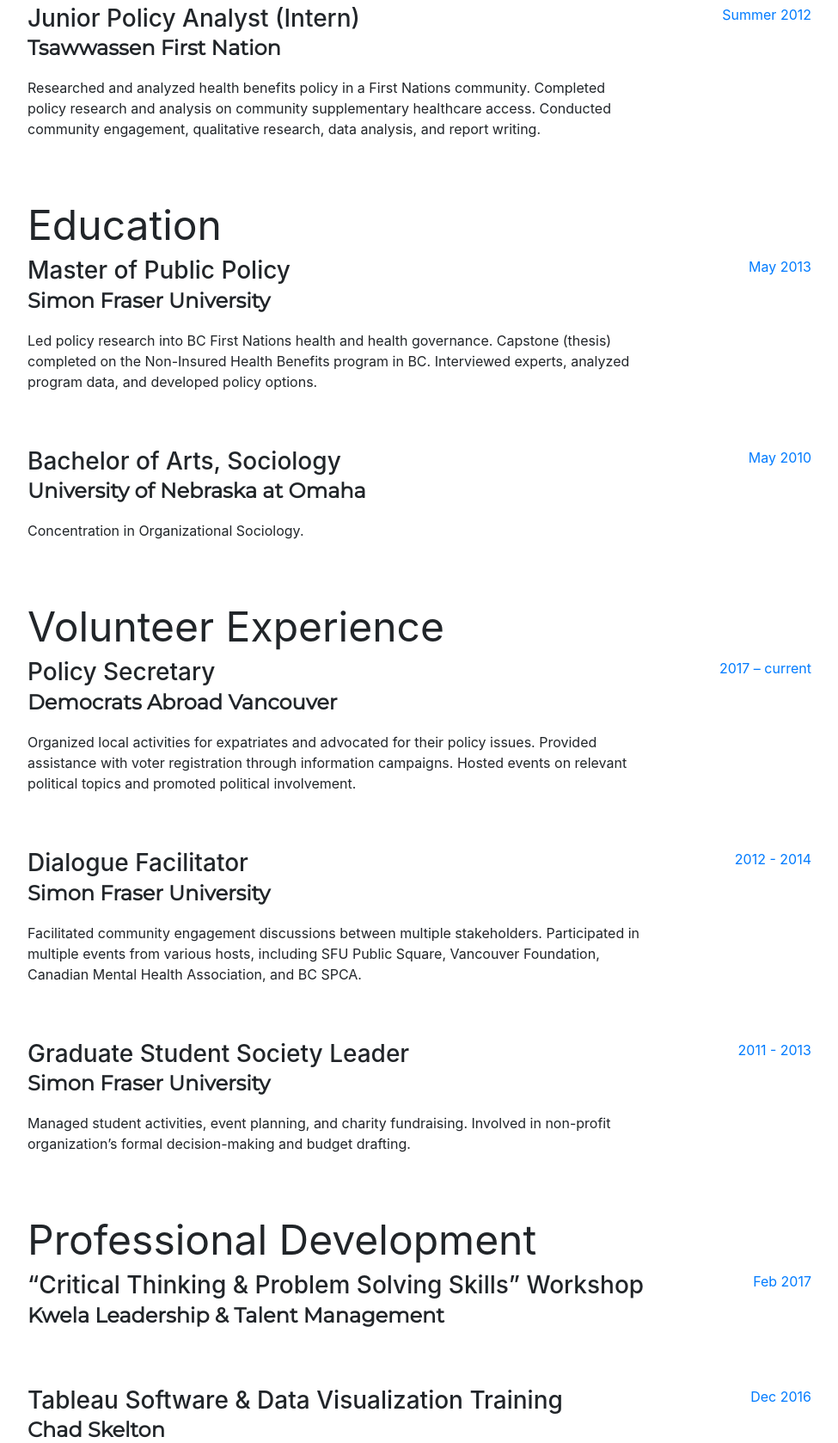
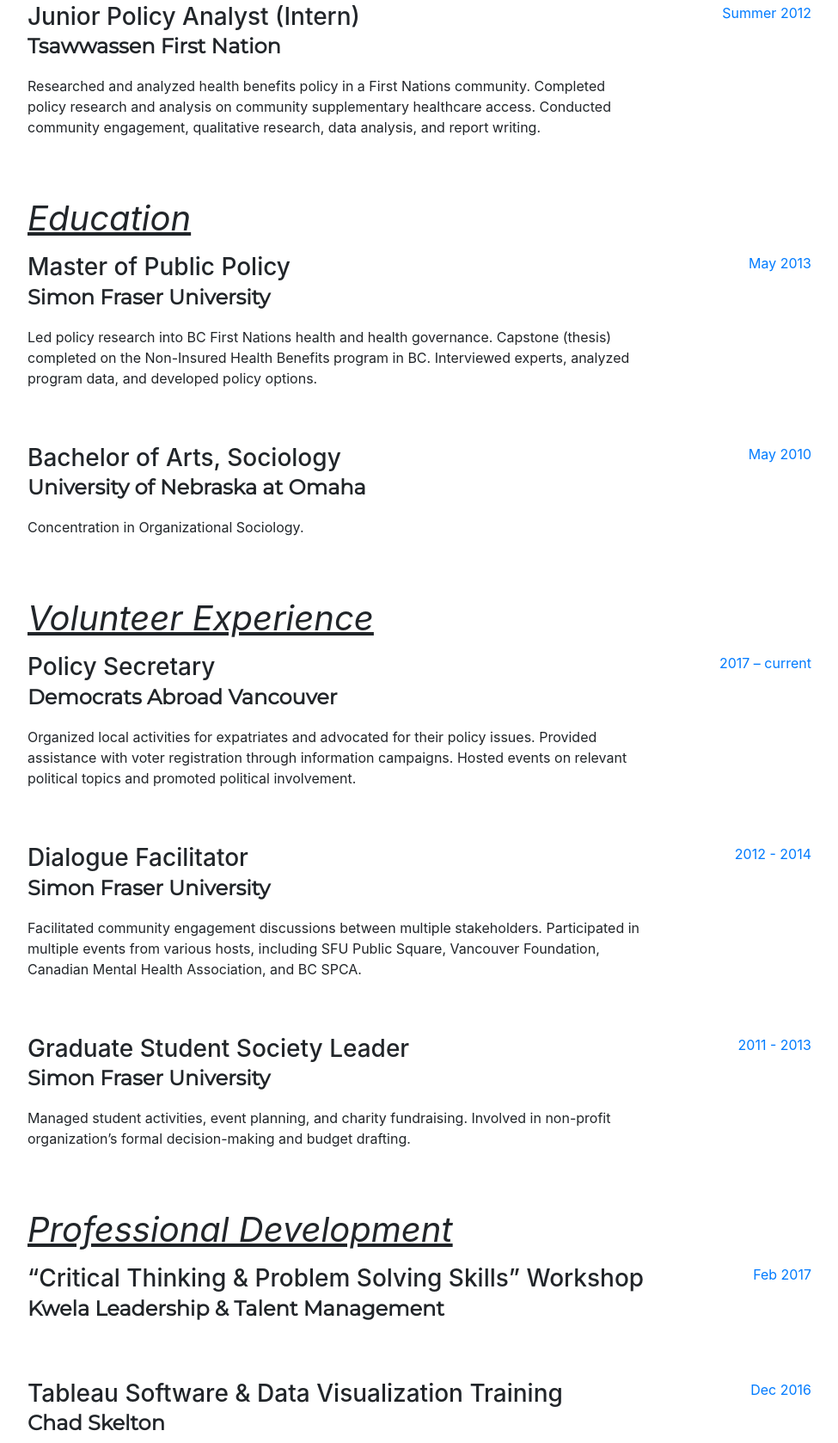
Before and after one commit to dariuspruss/dariuspruss.github.io, a website with bundled scripts: page bio/index.html in a window 1280 px wide. Shown: the part 4239-5917 px from the top of the page at 86% size, without its empty margins (288-1263 px from the left). Built offline with nearby package versions, Linux system fonts and the light colour scheme; a web font is replaced by a local one.

Commit message:
Update index.html

```diff
--- a/bio/index.html
+++ b/bio/index.html
@@ -315,7 +315,7 @@
         <div class="my-auto">
           <h2 class="mb-5">Experience</h2>
 
-          <div style="font-size:3rem;">Work Experience</div>
+          <div style="font-size:2.5rem;text-decoration:underline;font-style:italic;margin-bottom:10px">Work Experience</div>
 
                    <div class="resume-item d-flex flex-column flex-md-row mb-5">
             <div class="resume-content mr-auto">
@@ -370,7 +370,7 @@
             </div>
  </div>
 
-          <div style="font-size:3rem;">Education</div>
+          <div style="font-size:2.5rem;text-decoration:underline;font-style:italic;margin-bottom:10px">Education</div>
 
                 <div class="resume-item d-flex flex-column flex-md-row mb-5">
             <div class="resume-content mr-auto">
@@ -398,7 +398,7 @@
             </div>
          </div>
 
-          <div style="font-size:3rem;">Volunteer Experience</div>
+          <div style="font-size:2.5rem;text-decoration:underline;font-style:italic;margin-bottom:10px">Volunteer Experience</div>
 
 
                        <div class="resume-item d-flex flex-column flex-md-row mb-5">
@@ -447,7 +447,7 @@
          </div>
 
 
-          <div style="font-size:3rem;"> Professional Development</div>
+          <div style="font-size:2.5rem;text-decoration:underline;font-style:italic;margin-bottom:10px">Professional Development</div>
 
 <div class="resume-item d-flex flex-column flex-md-row mb-5">
             <div class="resume-content mr-auto">
```
